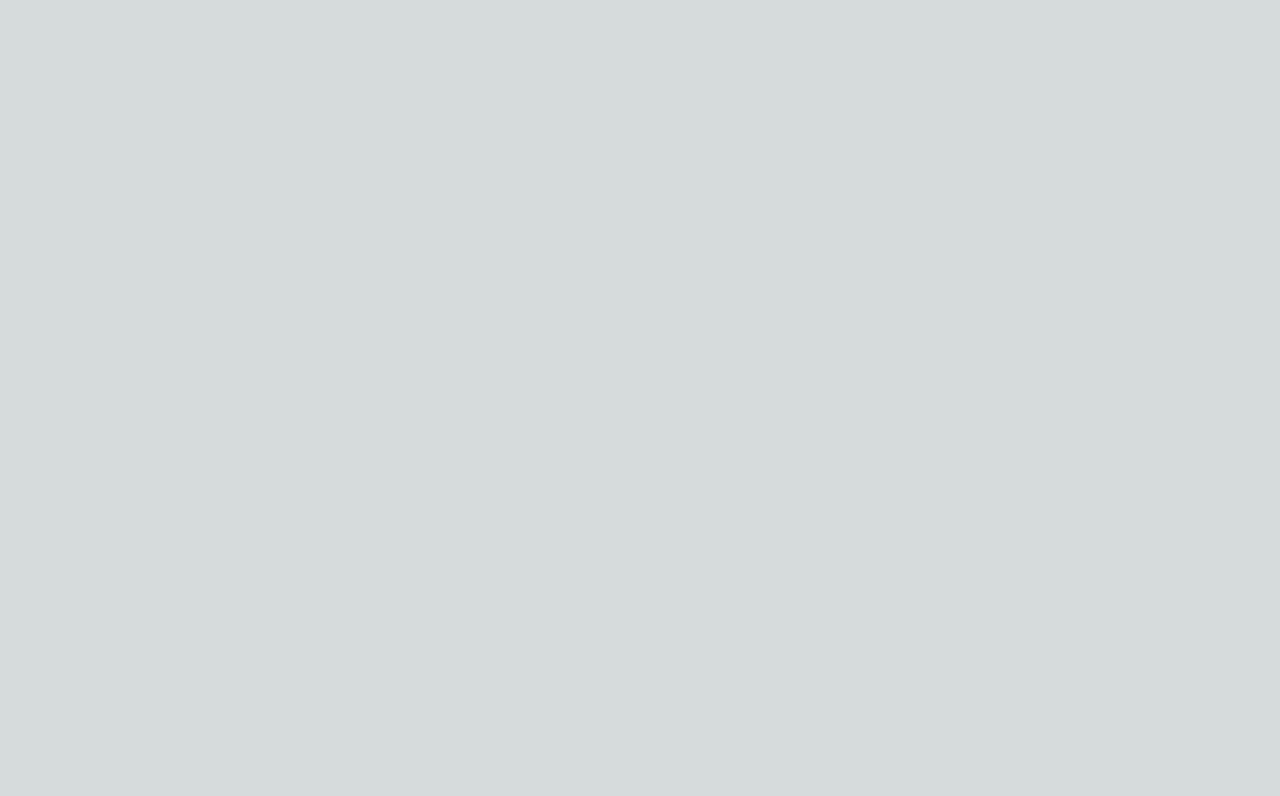
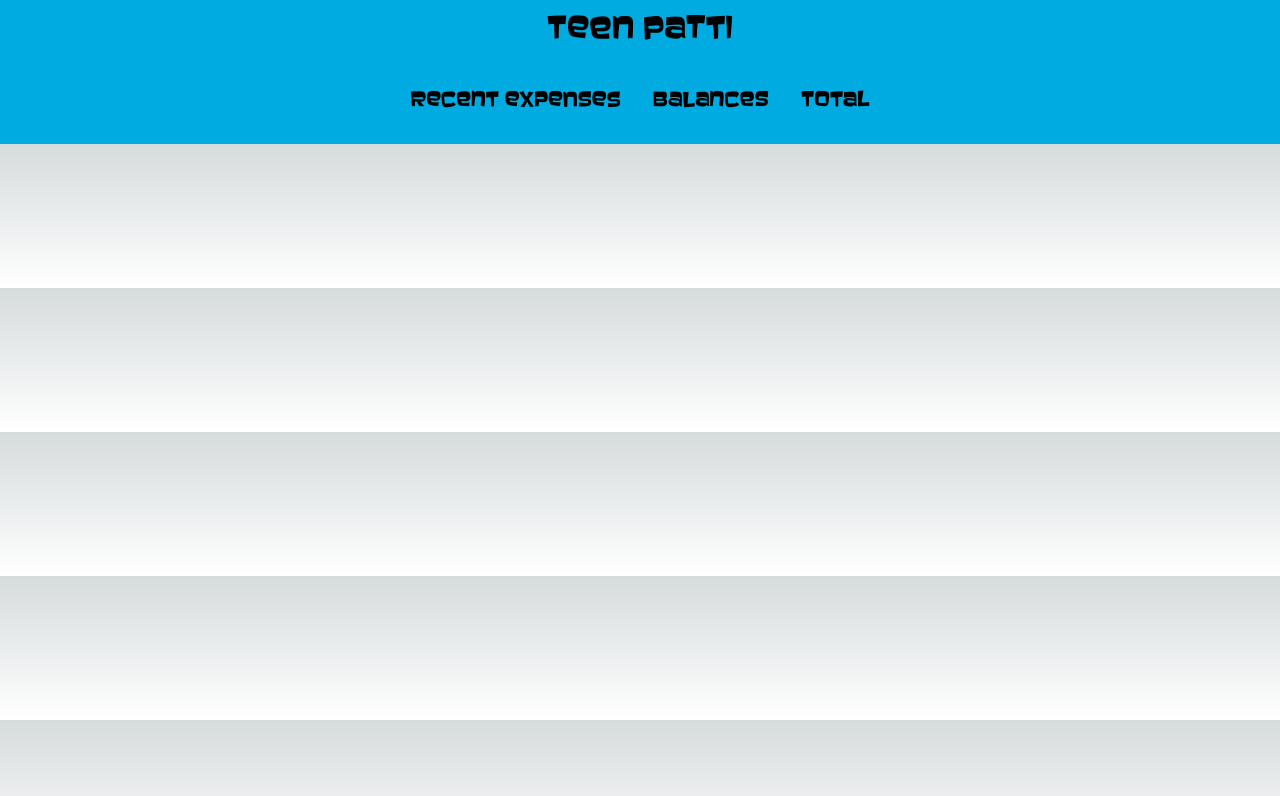
Before and after one commit to AmanDubeyy/EasyExpense, a Next.js app: page /groups in a window 1280 px wide. Shown: the top 796 px of the page. Built offline with nearby package versions, Linux system fonts and the light colour scheme.

Commit message:
group info

```diff
--- a/src/app/groups/[...group_name]/page.jsx
+++ b/src/app/groups/[...group_name]/page.jsx
@@ -1,16 +1,29 @@
-import React from 'react'
+"use client";
+import React, { useState } from "react";
 
 function page() {
+  const [groupData, setGroupData] = useState({
+    _id: "abc",
+    group_name: "Teen Patti",
+    group_id: "abc",
+  });
 
-    const groupData = {
-        _id : 'abc',
-        group_name : 'Teen Patti'
-    }
+  const [recentExpenses, setRecentExpenses] = useState([]);
 
-    return (
-        <div>
-        </div>
-    )
+  const Menu = ["Recent Expenses", "Balances", "Total"];
+
+  return (
+    <div className="flex flex-col bg-my-light-blue items-center">
+      <h2 className="p-2 text-3xl">{groupData?.group_name}</h2>
+      <div className="flex flex-row items-center p-4">
+        {Object.keys(Menu).map((key) => (
+          <p key={key} className="p-4 text-xl">
+            {Menu[key]}
+          </p>
+        ))}
+      </div>
+    </div>
+  );
 }
 
-export default page
+export default page;
```
